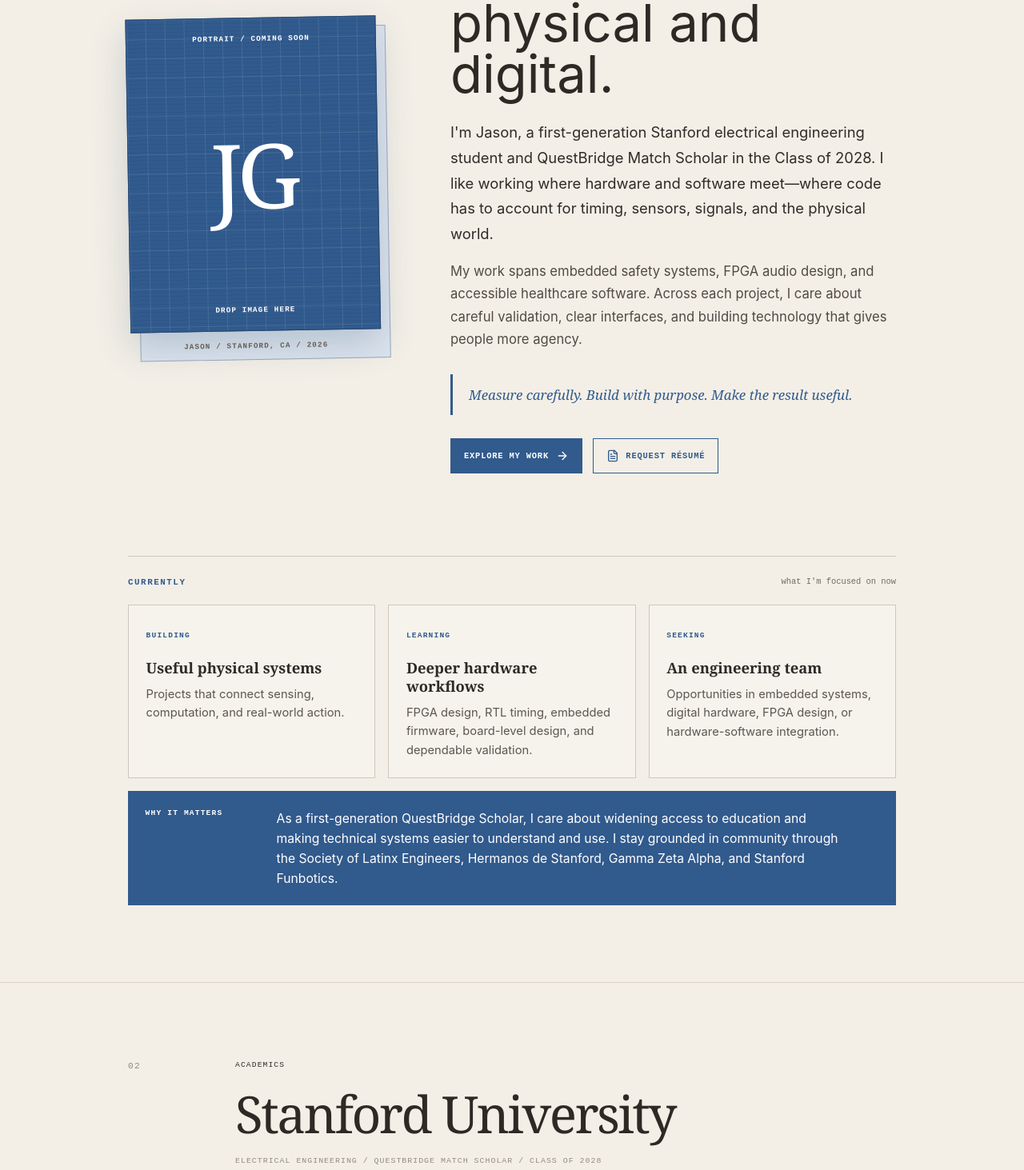
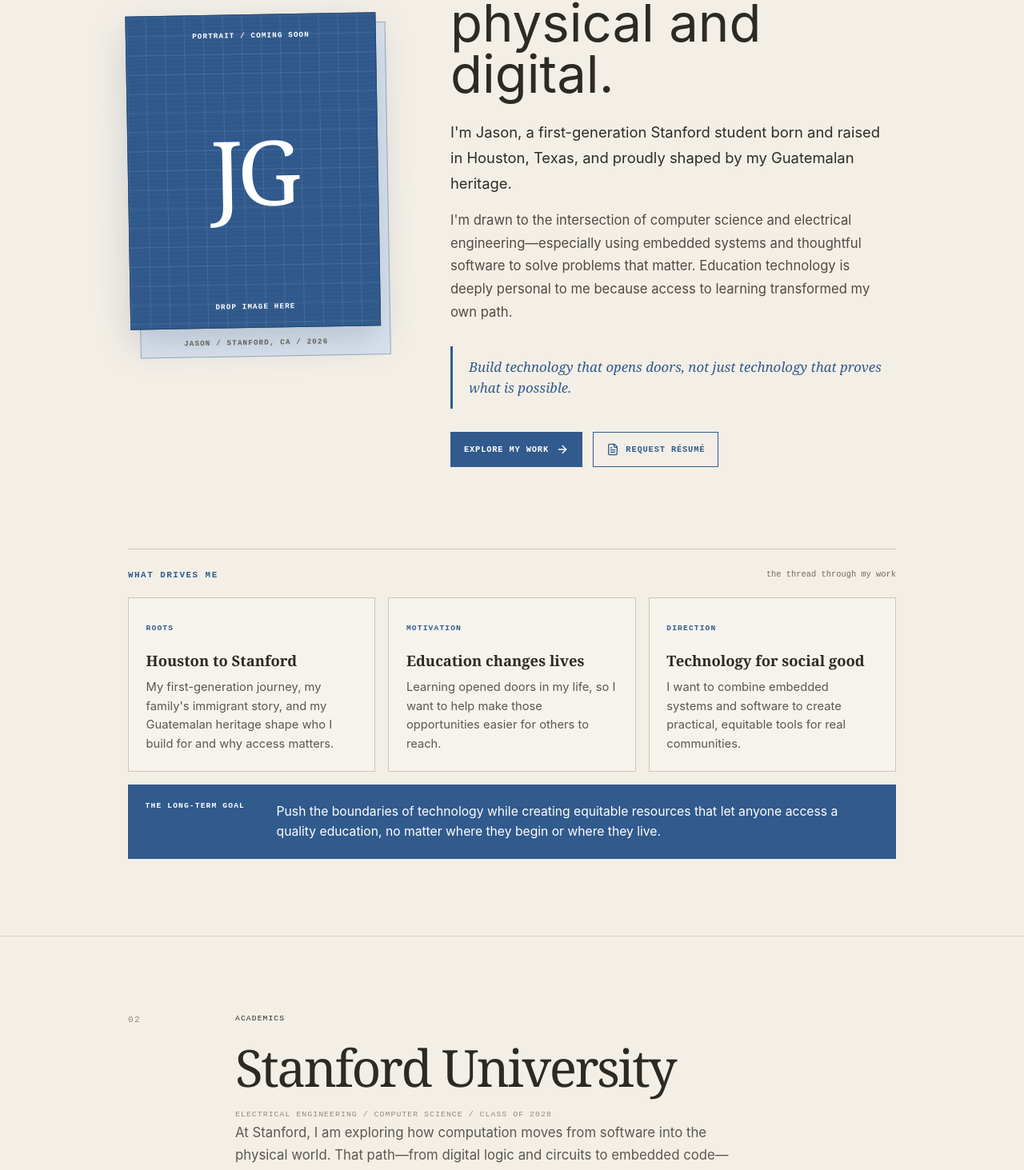
Before and after one commit to JasonG77/Personal-Website, a React (Vite) app: page /about in a window 1280 px wide. Shown: the part 333-1796 px from the top of the page at 80% size. Built offline with nearby package versions, Linux system fonts and the light colour scheme; the HTML template or start-up script is replaced by a standard one.

Commit message:
Refocus About page on personal motivation

```diff
--- a/src/components/AboutSection.jsx
+++ b/src/components/AboutSection.jsx
@@ -49,10 +49,10 @@
 
           <div className="about-story">
             <h2>Engineering across the physical and digital.</h2>
-            <p className="about-lede">I&apos;m Jason, a first-generation Stanford electrical engineering student and QuestBridge Match Scholar in the Class of 2028. I like working where hardware and software meet—where code has to account for timing, sensors, signals, and the physical world.</p>
-            <p>My work spans embedded safety systems, FPGA audio design, and accessible healthcare software. Across each project, I care about careful validation, clear interfaces, and building technology that gives people more agency.</p>
+            <p className="about-lede">I&apos;m Jason, a first-generation Stanford student born and raised in Houston, Texas, and proudly shaped by my Guatemalan heritage.</p>
+            <p>I&apos;m drawn to the intersection of computer science and electrical engineering—especially using embedded systems and thoughtful software to solve problems that matter. Education technology is deeply personal to me because access to learning transformed my own path.</p>
 
-            <blockquote>Measure carefully. Build with purpose. Make the result useful.</blockquote>
+            <blockquote>Build technology that opens doors, not just technology that proves what is possible.</blockquote>
 
             <div className="about-actions">
               <Link className="about-cta about-cta-primary" to="/projects">Explore my work <ArrowRight aria-hidden="true" /></Link>
@@ -63,19 +63,19 @@
 
         <div className="about-current" aria-labelledby="currently-heading">
           <div className="about-current-heading">
-            <p id="currently-heading">CURRENTLY</p>
-            <span>what I&apos;m focused on now</span>
+            <p id="currently-heading">WHAT DRIVES ME</p>
+            <span>the thread through my work</span>
           </div>
           <div className="about-current-grid">
-            <article><span>BUILDING</span><h3>Useful physical systems</h3><p>Projects that connect sensing, computation, and real-world action.</p></article>
-            <article><span>LEARNING</span><h3>Deeper hardware workflows</h3><p>FPGA design, RTL timing, embedded firmware, board-level design, and dependable validation.</p></article>
-            <article><span>SEEKING</span><h3>An engineering team</h3><p>Opportunities in embedded systems, digital hardware, FPGA design, or hardware-software integration.</p></article>
+            <article><span>ROOTS</span><h3>Houston to Stanford</h3><p>My first-generation journey, my family&apos;s immigrant story, and my Guatemalan heritage shape who I build for and why access matters.</p></article>
+            <article><span>MOTIVATION</span><h3>Education changes lives</h3><p>Learning opened doors in my life, so I want to help make those opportunities easier for others to reach.</p></article>
+            <article><span>DIRECTION</span><h3>Technology for social good</h3><p>I want to combine embedded systems and software to create practical, equitable tools for real communities.</p></article>
           </div>
         </div>
 
         <div className="about-north-star">
-          <span>WHY IT MATTERS</span>
-          <p>As a first-generation QuestBridge Scholar, I care about widening access to education and making technical systems easier to understand and use. I stay grounded in community through the Society of Latinx Engineers, Hermanos de Stanford, Gamma Zeta Alpha, and Stanford Funbotics.</p>
+          <span>THE LONG-TERM GOAL</span>
+          <p>Push the boundaries of technology while creating equitable resources that let anyone access a quality education, no matter where they begin or where they live.</p>
         </div>
       </div>
     </section>
--- a/src/components/ArchiveDetails.jsx
+++ b/src/components/ArchiveDetails.jsx
@@ -7,8 +7,8 @@
     number: "02",
     label: "ACADEMICS",
     title: "Stanford University",
-    meta: "ELECTRICAL ENGINEERING / QUESTBRIDGE MATCH SCHOLAR / CLASS OF 2028",
-    body: "Coursework in Verilog-based digital systems, STM32 embedded programming, circuits, KiCad board design, and computer architecture is building the foundation I use to create dependable hardware-software systems.",
+    meta: "ELECTRICAL ENGINEERING / COMPUTER SCIENCE / CLASS OF 2028",
+    body: "At Stanford, I am exploring how computation moves from software into the physical world. That path—from digital logic and circuits to embedded code—gives me the tools to build technology around meaningful human needs.",
   },
   {
     id: "experience",
```
